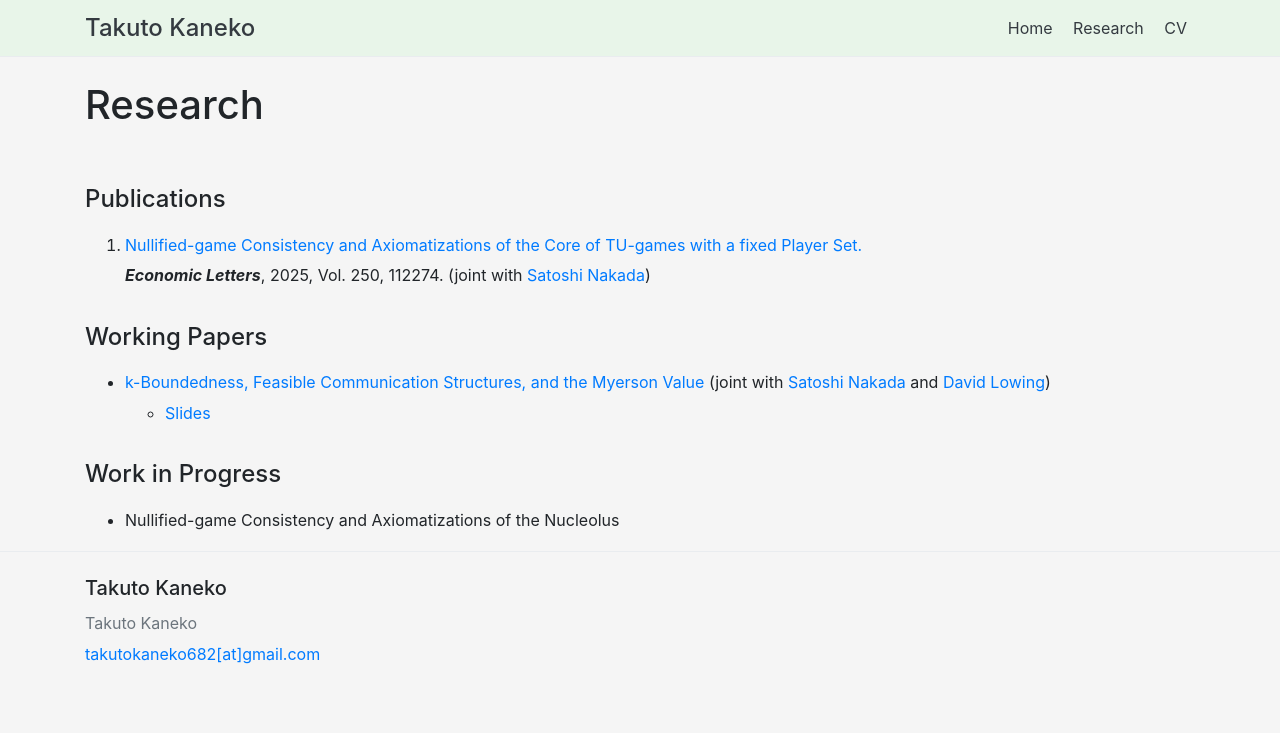
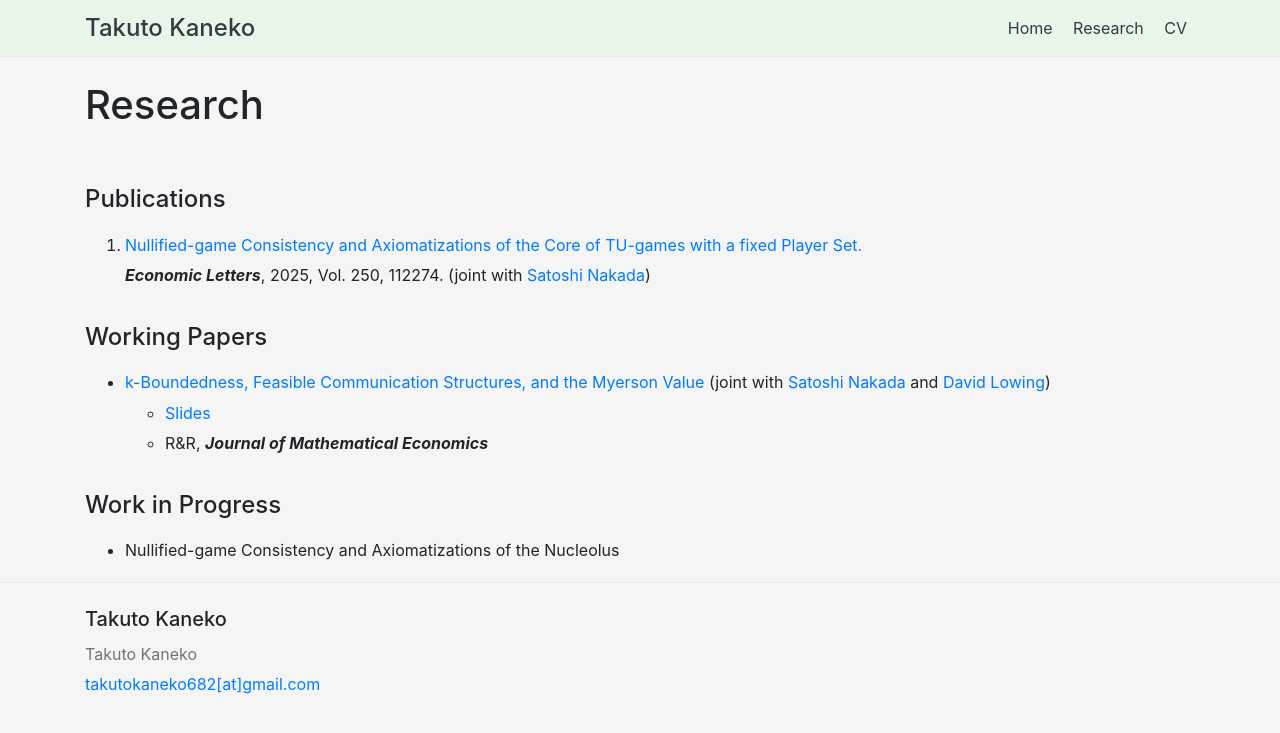
Before and after one commit to Takuto-Kaneko/Takuto-Kaneko.github.io, a Jekyll site: the page built from research.md, in a window 1280 px wide. Shown: the top 733 px of the page. Built offline with Jekyll 4.4.1, drawn with Linux system fonts in a browser that asks for light colours.

Commit message:
Update status of k-Boundedness working paper
Updated the status of the working paper on k-Boundedness.

```diff
--- a/research.md
+++ b/research.md
@@ -23,7 +23,7 @@ permalink: /research/
 
  - [k-Boundedness, Feasible Communication Structures, and the Myerson Value](https://papers.ssrn.com/sol3/papers.cfm?abstract_id=5290078) (joint with <a href="https://sites.google.com/site/snakada0911/home">Satoshi Nakada</a> and <a href="https://sites.google.com/view/davidlowing/home">David Lowing</a>)
     - [Slides](https://drive.google.com/file/d/1n-XWT2QOVM9zy_32VBK5KQIJjss4Mj77/view?usp=drive_link)
-
+    - R&R, <strong><em>Journal of Mathematical Economics</em></strong>
 
 
 #### Work in Progress
```
